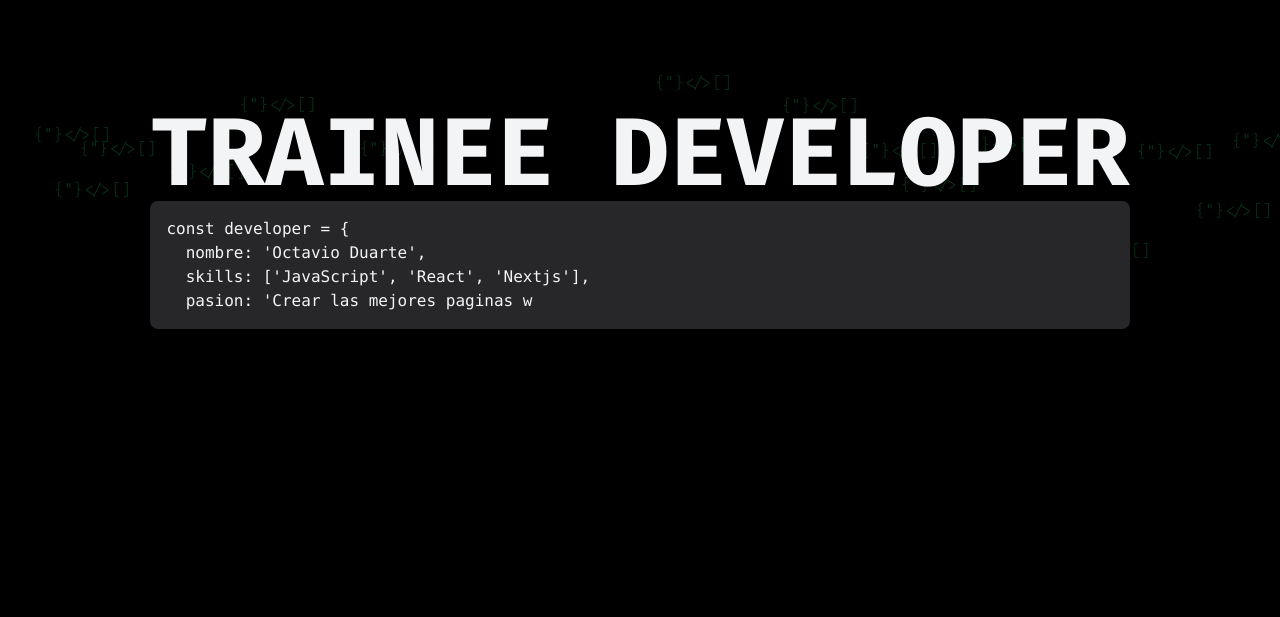
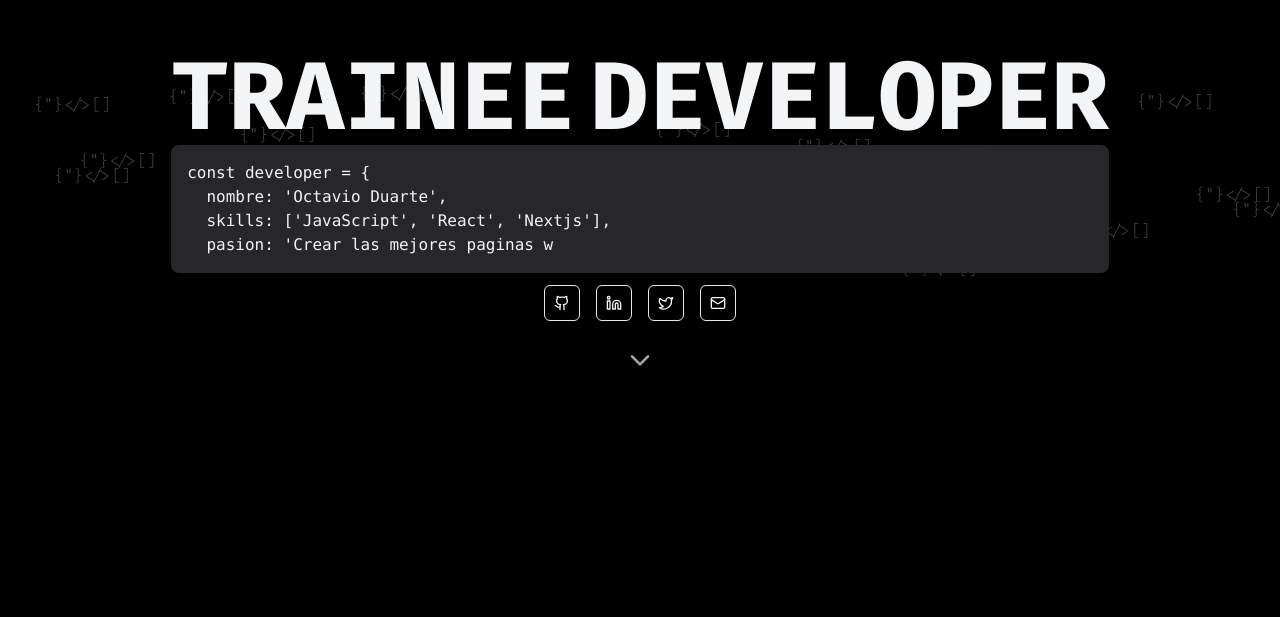
Before and after one commit to octiduarte/Portfolio2025, a Next.js app: page / in a window 1280 px wide. Shown: the part 183-800 px from the top of the page. Built offline with nearby package versions, Linux system fonts and the light colour scheme.

Commit message:
arreglo del hero

```diff
--- a/components/Hero.tsx
+++ b/components/Hero.tsx
@@ -1,38 +1,54 @@
-"use client"
+"use client";
 
-import { motion } from "framer-motion"
-import { useState, useEffect } from "react"
-import { Fira_Code } from "next/font/google"
+import { motion } from "framer-motion";
+import { useState, useEffect } from "react";
+import { Github, Linkedin, Mail, Twitter, ChevronDown } from "lucide-react";
+import { Fira_Code } from "next/font/google";
+import Link from "next/link";
+import { Button } from "./ui/button";
 
-const firaCode = Fira_Code({ subsets: ["latin"] })
+const firaCode = Fira_Code({ subsets: ["latin"] });
 
 export default function Hero() {
-  const [text, setText] = useState("")
+  const [text, setText] = useState("");
   const fullText =
-    "const developer = {\n  nombre: 'Octavio Duarte',\n  skills: ['JavaScript', 'React', 'Nextjs'],\n  pasion: 'Crear las mejores paginas webs'\n};"
+    "const developer = {\n  nombre: 'Octavio Duarte',\n  skills: ['JavaScript', 'React', 'Nextjs'],\n  pasion: 'Crear las mejores paginas webs'\n};";
+
+  const [positions, setPositions] = useState<{ x: number; y: number }[]>([]);
 
   useEffect(() => {
-    let i = 0
+    let i = 0;
     const typingEffect = setInterval(() => {
       if (i < fullText.length) {
-        setText(fullText.slice(0, i + 1))
-        i++
+        setText(fullText.slice(0, i + 1));
+        i++;
       } else {
-        clearInterval(typingEffect)
+        clearInterval(typingEffect);
       }
-    }, 50)
+    }, 50);
 
-    return () => clearInterval(typingEffect)
-  }, [])
+    return () => clearInterval(typingEffect);
+  }, []);
+
+  useEffect(() => {
+    if (typeof window !== "undefined") {
+      setPositions(
+        [...Array(20)].map(() => ({
+          x: Math.random() * window.innerWidth,
+          y: Math.random() * window.innerHeight,
+        }))
+      );
+    }
+  }, []);
 
   return (
-    <section className=" h-screen flex items-center justify-center relative overflow-hidden">
+    <section className="h-screen flex items-center justify-center relative overflow-hidden">
       <div className="absolute inset-0 opacity-25">
-        {[...Array(20)].map((_, i) => (
+        {positions.map((pos, i) => (
           <motion.div
             key={i}
-            className="absolute text-green-500 whitespace-nowrap"
-            initial={{ y: -100, x: Math.random() * window.innerWidth }}
+            className="absolute text-zinc-100 whitespace-nowrap"
+            initial={{ y: -100, x: pos.x }}
             animate={{
               y: window.innerHeight + 100,
               transition: {
@@ -52,25 +68,78 @@ export default function Hero() {
       </div>
       <div className="z-10 text-center">
         <motion.h1
-          className={`text-4xl sm:text-6xl md:text-8xl font-bold ${firaCode.className}`}
+          className={`text-5xl sm:text-6xl md:text-8xl font-bold ${firaCode.className} flex flex-col sm:flex-row sm:space-x-4 sm:items-center sm:justify-center`}
           initial={{ opacity: 0, y: -50 }}
           animate={{ opacity: 1, y: 0 }}
           transition={{ duration: 0.5 }}
         >
-          TRAINEE DEVELOPER
+          <span>TRAINEE</span>
+          <span>DEVELOPER</span>
         </motion.h1>
         <motion.div
-          className="bg-zinc-800   p-4 rounded-lg shadow-lg"
+          className="bg-zinc-800 p-4 rounded-lg shadow-lg"
           initial={{ opacity: 0, scale: 0.8 }}
           animate={{ opacity: 1, scale: 1 }}
           transition={{ delay: 0.2, duration: 0.5 }}
         >
-          <pre className={`text-left text-xs md:text-base ${firaCode.className}`}>
+          <pre
+            className={`text-left text-xs md:text-base ${firaCode.className}`}
+          >
             <code>{text}</code>
           </pre>
         </motion.div>
+        <motion.div
+          className="my-3 space-x-4"
+          initial={{ opacity: 0, scale: 0.8 }}
+          animate={{ opacity: 1, scale: 1 }}
+          transition={{ delay: 0.2, duration: 0.5 }}
+        >
+          <Link href="https://github.com" target="_blank">
+            <Button variant="outline" size="icon">
+              <Github className="h-4 w-4" />
+              <span className="sr-only">GitHub</span>
+            </Button>
+          </Link>
+          <Link href="https://linkedin.com" target="_blank">
+            <Button variant="outline" size="icon">
+              <Linkedin className="h-4 w-4" />
+              <span className="sr-only">LinkedIn</span>
+            </Button>
+          </Link>
+          <Link href="https://twitter.com" target="_blank">
+            <Button variant="outline" size="icon">
+              <Twitter className="h-4 w-4" />
+              <span className="sr-only">Twitter</span>
+            </Button>
+          </Link>
+          <Link href="mailto:hello@example.com">
+            <Button variant="outline" size="icon">
+              <Mail className="h-4 w-4" />
+              <span className="sr-only">Email</span>
+            </Button>
+          </Link>
+        </motion.div>
+        <motion.div
+          className="mt-8 justify-items-center"
+          initial={{ opacity: 0, y: -20 }}
+          animate={{ opacity: 1, y: 0 }}
+          transition={{ delay: 0.4, duration: 0.5 }}
+        >
+          <motion.div
+            animate={{
+              y: [0, -10, 0],
+              transition: {
+                duration: 1.5,
+                repeat: Number.POSITIVE_INFINITY,
+                repeatType: "reverse",
+                ease: "easeInOut",
+              },
+            }}
+          >
+            <ChevronDown className="h-8 w-8  text-zinc-400" />
+          </motion.div>
+        </motion.div>
       </div>
-
     </section>
-  )
+  );
 }
--- a/components/Projects.tsx
+++ b/components/Projects.tsx
@@ -26,9 +26,10 @@ export default function FeaturedWorkSection() {
           {/* Project Categories */}
           {[
             {
-              title: "WEB DESIGN",
+              title: "MI PRIMER PORTAFOLIO",
               number: "01",
-              description: "Creating engaging digital experiences that captivate and convert",
+              description: "Realice mi primer portafolio 100% hecho a mano solamente utilizando HTML, CSS Y JAVASCRIPT",
+              link:"",
               image:
                 "",
             },
@@ -36,6 +37,7 @@ export default function FeaturedWorkSection() {
               title: "WEB DEVELOPMENT",
               number: "02",
               description: "Building scalable, high-performance websites and applications",
+              link:"",
               image:
                 "",
             },
@@ -43,6 +45,7 @@ export default function FeaturedWorkSection() {
               title: "BRANDING",
               number: "03",
               description: "Crafting unique brand identities that resonate with your audience",
+              link:"",
               image:
                 "",
             },
@@ -67,7 +70,7 @@ export default function FeaturedWorkSection() {
                     className="object-cover"
                   />
                 </div>
-                <Link href="#" className="inline-flex items-center gap-2 hover:text-gray-300">
+                <Link href={`category.link`} className="inline-flex items-center gap-2 hover:text-gray-300">
                   View projects <ArrowRight className="w-4 h-4" />
                 </Link>
               </div>
--- a/components/Skills.tsx
+++ b/components/Skills.tsx
@@ -1,18 +1,18 @@
 "use client";
 
 import { motion } from "framer-motion";
-import { FaReact, FaNodeJs, FaPython, FaDatabase, FaAws } from "react-icons/fa";
-import { SiJavascript, SiTypescript, SiDocker } from "react-icons/si";
+import { FaReact, FaPython, FaDatabase, FaHtml5, FaCss3Alt } from "react-icons/fa";
+import { SiJavascript, SiTypescript, SiNextdotjs } from "react-icons/si";
 
 const skills = [
   { name: "React", icon: FaReact, color: "#61DAFB" },
-  { name: "Node.js", icon: FaNodeJs, color: "#339933" },
+  { name: "Next.js", icon: SiNextdotjs, color: "#FFFFFF" },
   { name: "JavaScript", icon: SiJavascript, color: "#F7DF1E" },
   { name: "TypeScript", icon: SiTypescript, color: "#3178C6" },
   { name: "Python", icon: FaPython, color: "#3776AB" },
   { name: "Databases", icon: FaDatabase, color: "#336791" },
-  { name: "Docker", icon: SiDocker, color: "#2496ED" },
-  { name: "AWS", icon: FaAws, color: "#FF9900" },
+  { name: "HTML", icon: FaHtml5, color: "#E34F26" },
+  { name: "CSS", icon: FaCss3Alt, color: "#1572B6" },
 ];
 
 export default function Skills() {
--- a/components/ui/button.tsx
+++ b/components/ui/button.tsx
@@ -14,7 +14,7 @@ const buttonVariants = cva(
         destructive:
           "bg-destructive text-destructive-foreground shadow-sm hover:bg-destructive/90",
         outline:
-          "border border-input bg-background shadow-sm hover:bg-accent hover:text-accent-foreground",
+          "border border-input bg-background shadow-sm hover:bg-white hover:text-black",
         secondary:
           "bg-secondary text-secondary-foreground shadow-sm hover:bg-secondary/80",
         ghost: "hover:bg-accent hover:text-accent-foreground",
--- a/package.json
+++ b/package.json
@@ -9,6 +9,7 @@
     "lint": "next lint"
   },
   "dependencies": {
+    "@emailjs/browser": "^4.4.1",
     "@radix-ui/react-slot": "^1.1.2",
     "class-variance-authority": "^0.7.1",
     "framer-motion": "^12.4.1",
@@ -17,6 +18,7 @@
     "react": "^19.0.0",
     "react-dom": "^19.0.0",
     "react-icons": "^5.4.0",
+    "react-syntax-highlighter": "^15.6.1",
     "tailwind-merge": "^3.0.1"
   },
   "devDependencies": {
@@ -24,6 +26,7 @@
     "@types/node": "^20",
     "@types/react": "^19",
     "@types/react-dom": "^19",
+    "@types/react-syntax-highlighter": "^15.5.13",
     "eslint": "^9",
     "eslint-config-next": "15.1.6",
     "postcss": "^8",
```
Also changed, not shown: components/Contact.tsx (+45 -38 lines), 1 other file (tests, documents, lock files or other folders).
